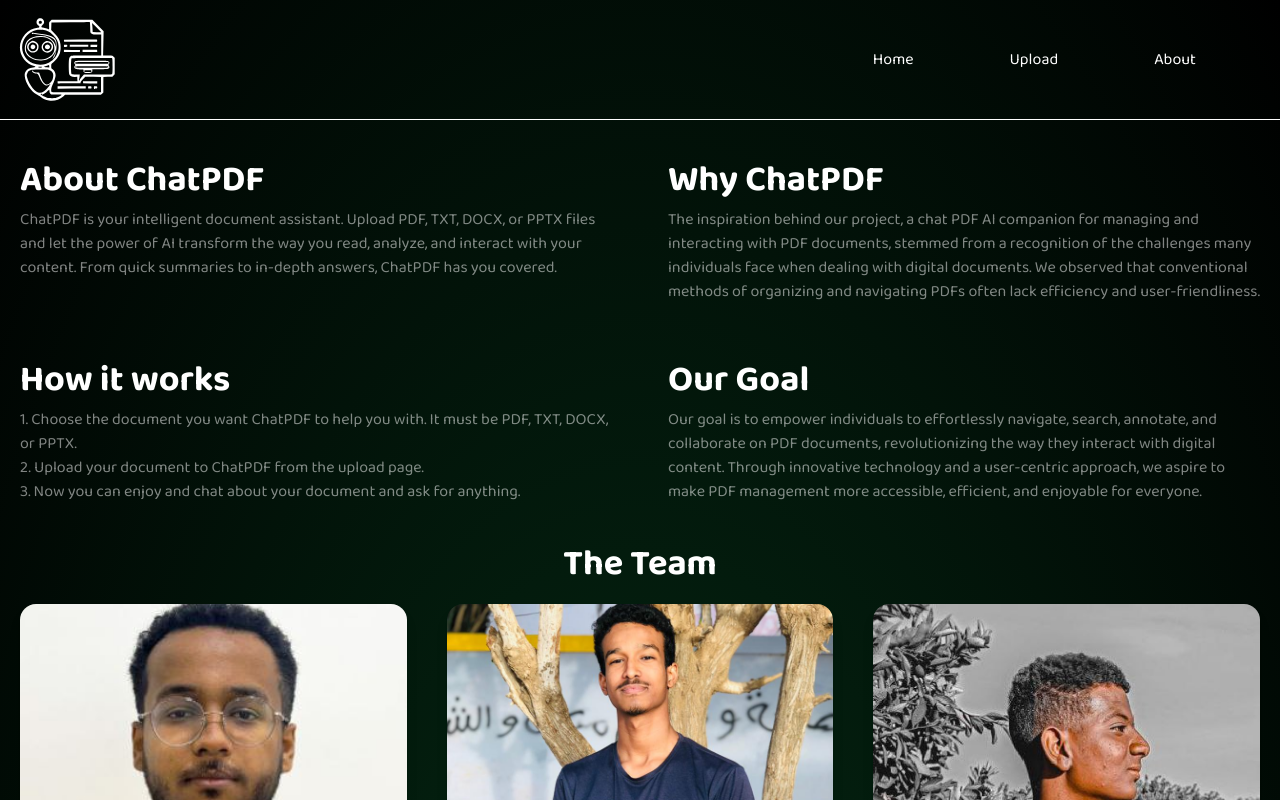
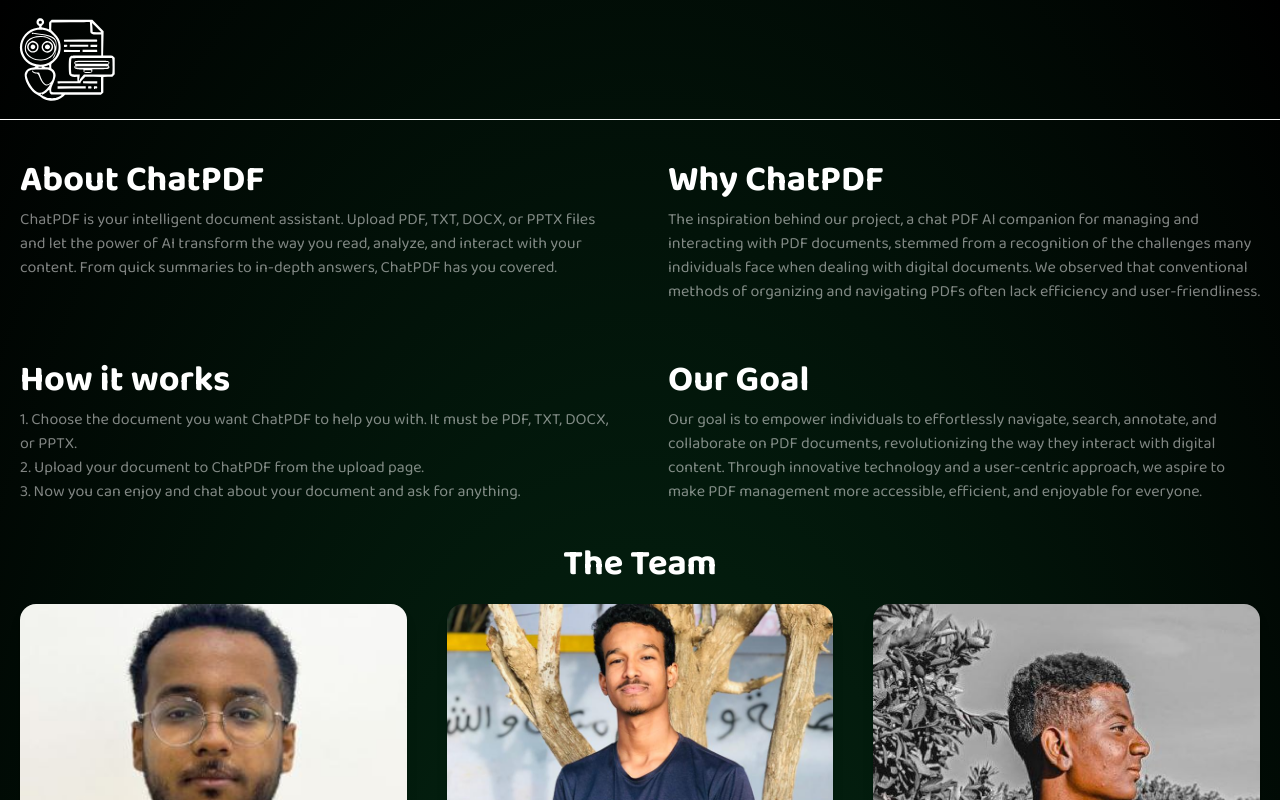
Before and after one commit to Mohayyad-Muawia/chatpdf, a React (Vite) app: page /about in a window 1280 px wide. Shown: the top 800 px of the page. Built offline with nearby package versions, Linux system fonts and the light colour scheme; no server answers.

Commit message:
refactor NavBar component to add menu animation

```diff
--- a/src/components/NavBar.jsx
+++ b/src/components/NavBar.jsx
@@ -9,8 +9,8 @@ const NavBar = () => {
   return (
     <div className="relative text-white border-b border-white container mx-auto h-[15vh] flex justify-between items-center">
       <img className="max-h-full" src="/assets/chatpdfRobot.svg" alt="logo" />
-      <nav className={`${menuOpened ? '' : 'max-md:hidden'}`}>
-        <ul className="max-md:absolute left-1/2 bottom-0 max-md:-translate-x-1/2 max-md:translate-y-full max-md:backdrop-blur max-md:w-full z-20 text-center md:flex justify-center md:gap-10 lg:gap-14">
+      <nav className={``}>
+        <ul className={`${menuOpened ? 'scale-y-100' : 'scale-y-0'} transition-transform origin-top max-md:absolute left-1/2 bottom-0 max-md:-translate-x-1/2 max-md:translate-y-full max-md:backdrop-blur max-md:w-full z-20 text-center md:flex justify-center md:gap-10 lg:gap-14`}>
           <li className="py-2">
             <Link onClick={() => setMenuOpened(false)} to="/" className="navBarItem">
               Home
```
